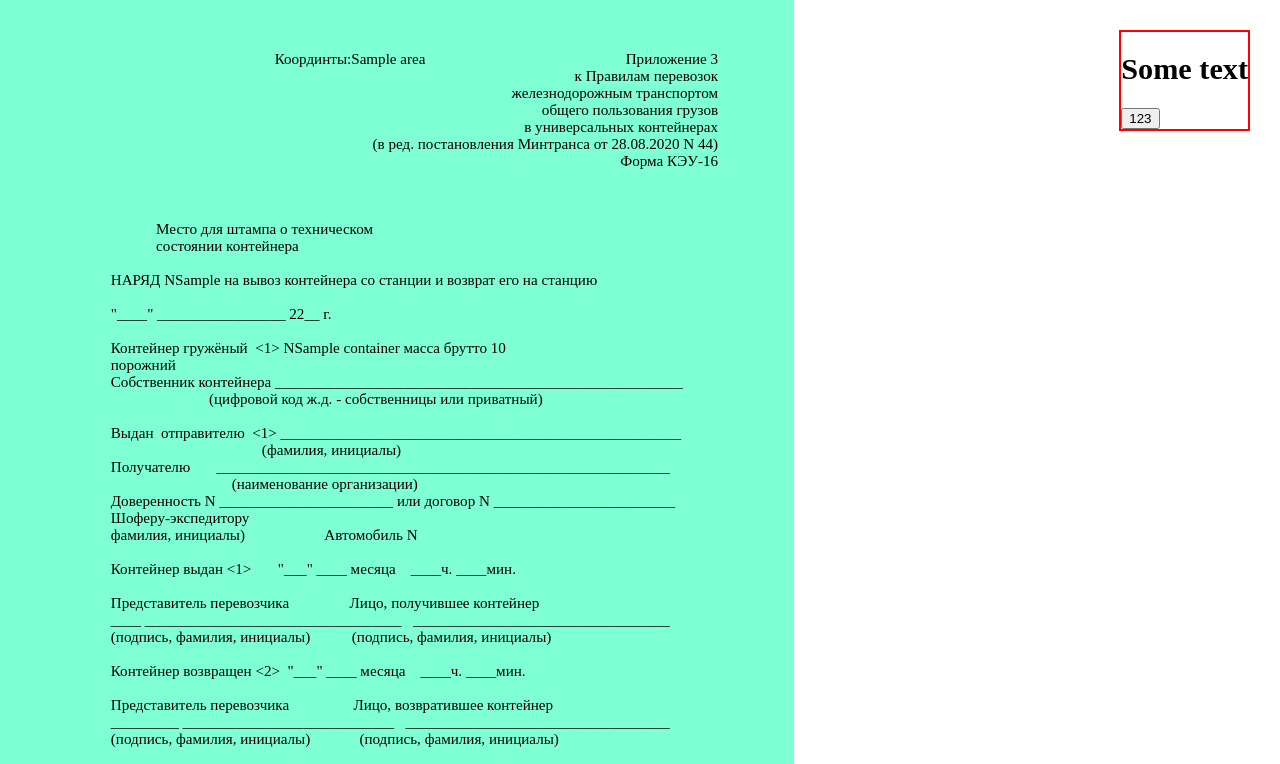
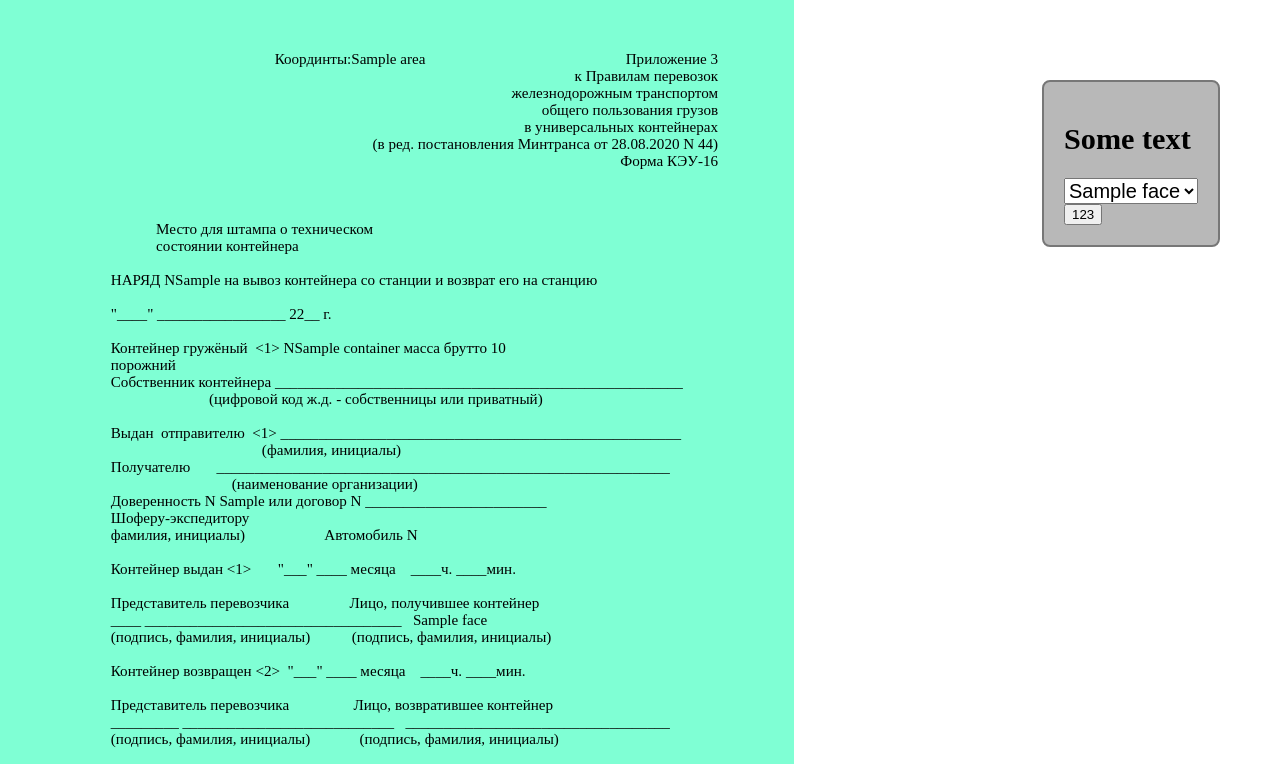
Before and after one commit to Vladiuse/rw, a Django app: template rw/containers/templates/containers/print/document.html in a window 1280 px wide. Shown: the top 764 px of the page. Run offline with Django 3.2, Linux system fonts and the light colour scheme; the template is opened without the code that fills it: most values are stand-ins (such as "Sample title", 1, 10 or a date in 2020); some web fonts are replaced.

Commit message:
add Face model add people on print page

```diff
--- a/rw/containers/admin.py
+++ b/rw/containers/admin.py
@@ -1,6 +1,6 @@
 from django.contrib import admin
 
-from .models import ClientsReport, WordDoc, ClientUser
+from .models import ClientsReport, WordDoc, ClientUser, FaceProxy
 
 
 class ClientDocAdmin(admin.ModelAdmin):
@@ -11,6 +11,8 @@ class ClientDocAdmin(admin.ModelAdmin):
 class WordDocAdmin(admin.ModelAdmin):
     list_display = ['pk','word_doc_file', 'is_doc_readable', 'hand_text_file']
 
+
 admin.site.register(ClientsReport, ClientDocAdmin)
 admin.site.register(WordDoc, WordDocAdmin)
 admin.site.register(ClientUser)
+admin.site.register(FaceProxy)
--- a/rw/containers/templates/containers/print/document.html
+++ b/rw/containers/templates/containers/print/document.html
@@ -7,6 +7,7 @@
     <meta http-equiv="X-UA-Compatible" content="IE=edge">
     <meta name="viewport" content="width=device-width, initial-scale=1.0">
     <title>Print</title>
+    <script src="https://ajax.googleapis.com/ajax/libs/jquery/3.6.4/jquery.min.js"></script>
 </head>
 <style>
     @font-face {
@@ -50,9 +51,16 @@
 
     #tool-bar{
         position: fixed;
-        right: 30px;
-        top: 30px;
-        border: 2px red solid;
+        right: 60px;
+        top: 80px;
+        border: 2px rgb(119, 119, 119) solid;
+        border-radius: 8px;
+        background-color: rgb(184, 184, 184);
+        padding: 20px;
+
+    }
+    #tool-bar select{
+        font-size: 20px;
     }
     .print #tool-bar{
         display: none;
@@ -61,6 +69,12 @@
 <body>
 <div id="tool-bar">
     <h1>Some text</h1>
+    <select>
+        {%for face in faces%}
+        <option data-name="{{face.name_dash}}" id="{{forloop.counter}}" value="{{forloop.counter}}" data-attorney="{{face.attorney_dash}}" {%if forloop.counter == 1%}selected{%endif%}>{{face.name}}</option>
+        {%endfor%}
+    </select>
+    <br>
     <button>123</button>
 </div>
 <div class="print-doc" contentEditable="true">
@@ -94,14 +108,14 @@
                                         (фамилия, инициалы)
 Получателю       ____________________________________________________________
                                 (наименование организации)
-Доверенность N _______________________ или договор N ________________________
+Доверенность N <span id="face-attorney">_______________________</span> или договор N ________________________
 Шоферу-экспедитору
 фамилия, инициалы)                     Автомобиль N
 
 Контейнер выдан <1>       "___" ____ месяца    ____ч. ____мин.
 
 Представитель перевозчика                Лицо, получившее контейнер
-____ __________________________________   __________________________________
+____ __________________________________   <span id="face-name">__________________________________</span>
 (подпись, фамилия, инициалы)           (подпись, фамилия, инициалы)
 
 Контейнер возвращен <2>  "___" ____ месяца    ____ч. ____мин.
@@ -138,14 +152,15 @@ __________
 </body>
 </html>
 <script>
-// collapse.addEventListener('click', turnPlayer);
-// next.addEventListener('click', nextStation);
-// prev.addEventListener('click', prevStation);
-// tabOpen.addEventListener('click', openList);
-// chanelList.addEventListener('click', listClickPlay);
-// button.addEventListener('click', startPlay);
-// functions = [collapse, next, prev, tabOpen]
-// for (func in functions){
-//     func.
-// }
+function addCurrFace(){
+    let currOption = $("select option:selected")
+    $('#face-attorney').text(currOption.attr('data-attorney'))
+    $('#face-name').text(currOption.attr('data-name'))
+}
+addCurrFace()
+
+$('#tool-bar select').change(function(){
+    addCurrFace()
+    console.log('click')
+})
 </script>
```
Also changed, not shown: rw/containers/models.py (+8 -0 lines), rw/containers/views.py (+6 -1 lines).
